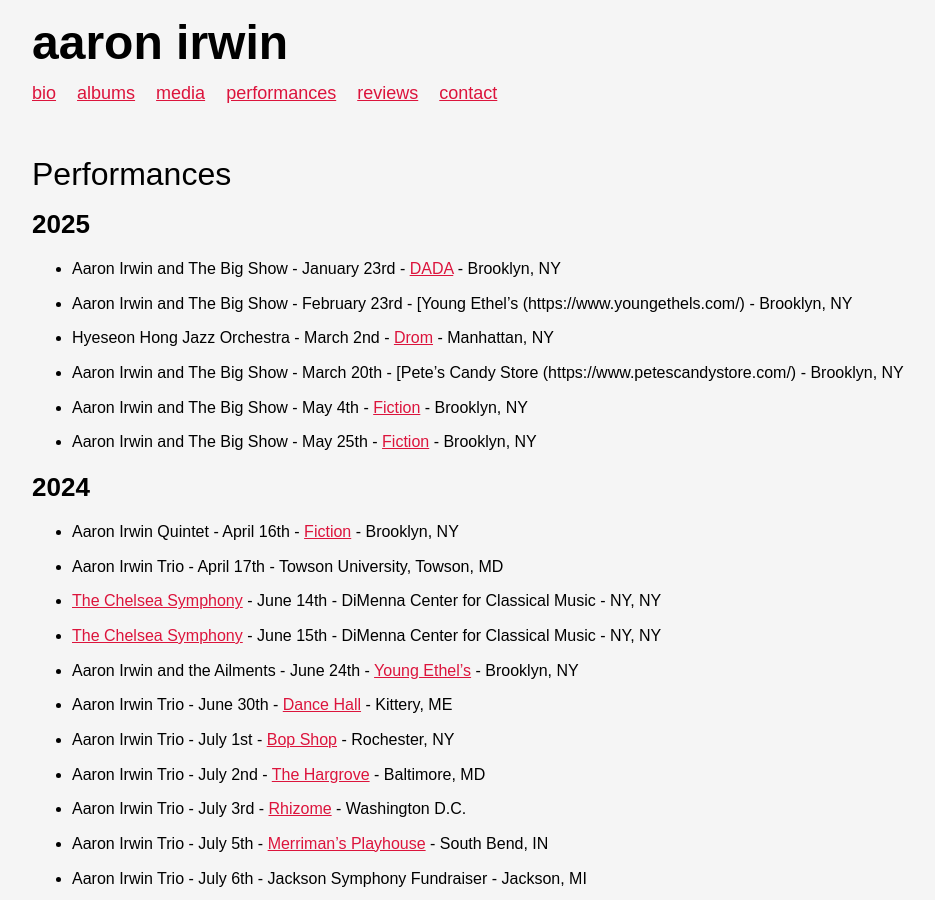
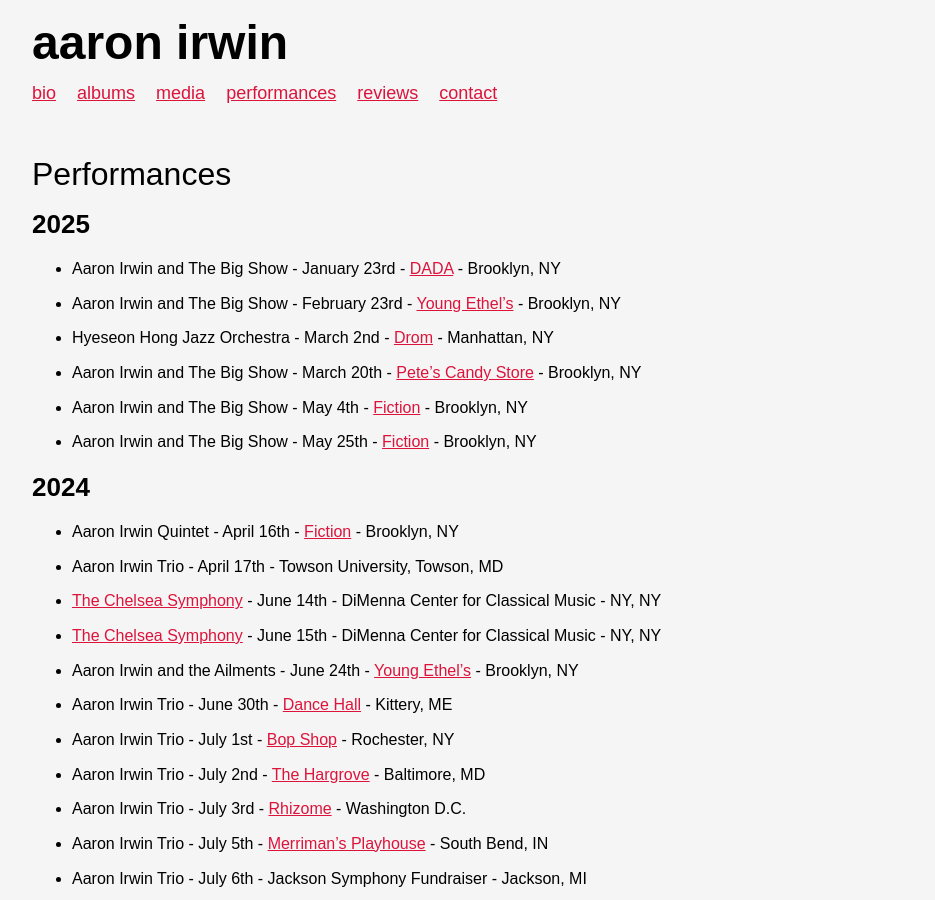
Before and after one commit to ryanve/aaronirwin.com, a Jekyll site: the page built from performances.md, in a window 1280 px wide and 900 px high. Shown: the whole window, without its empty margins (128-1063 px from the left). Built offline with Jekyll 4.4.1, drawn with Linux system fonts in a browser that asks for light colours.

Commit message:
Update performances.md

```diff
--- a/performances.md
+++ b/performances.md
@@ -8,9 +8,9 @@
 ## 2025
 
 - Aaron Irwin and The Big Show - January 23rd - [DADA](https://dadabar.nyc/event/5811979/700542260/aaron-irwin-the-big-show) - Brooklyn, NY
-- Aaron Irwin and The Big Show - February 23rd - [Young Ethel's (https://www.youngethels.com/) - Brooklyn, NY
+- Aaron Irwin and The Big Show - February 23rd - [Young Ethel's](https://www.youngethels.com/) - Brooklyn, NY
 - Hyeseon Hong Jazz Orchestra - March 2nd - [Drom](https://dromnyc.com/event/hyeseon-hong-jazz-orchestra/) - Manhattan, NY
-- Aaron Irwin and The Big Show - March 20th - [Pete's Candy Store (https://www.petescandystore.com/) - Brooklyn, NY
+- Aaron Irwin and The Big Show - March 20th - [Pete's Candy Store](https://www.petescandystore.com/) - Brooklyn, NY
 - Aaron Irwin and The Big Show - May 4th - [Fiction](https://fictionbk.com/) - Brooklyn, NY
 - Aaron Irwin and The Big Show - May 25th - [Fiction](https://fictionbk.com/) - Brooklyn, NY
 
```
